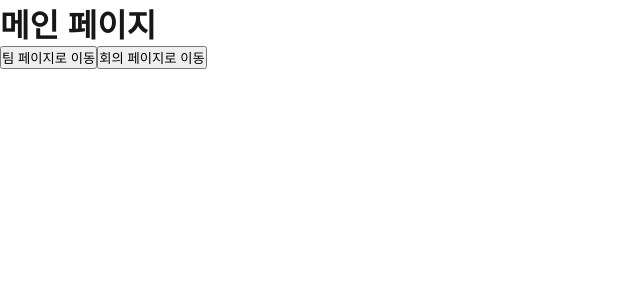
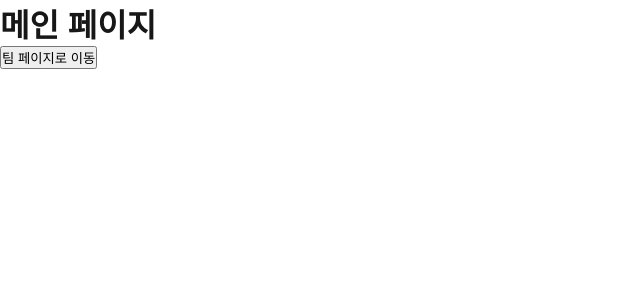
Before and after one commit to 25SYU-2nd-Project/front-end, a Next.js app: page /Main in a window 1280 px wide. Shown: the top 300 px of the page, without its empty margins (0-640 px from the left). Built offline with nearby package versions, Linux system fonts and the light colour scheme.

Commit message:
메인페이지 라우팅 다시 커밋

```diff
--- a/src/app/Main/page.tsx
+++ b/src/app/Main/page.tsx
@@ -11,10 +11,6 @@ export default function MainPage() {
       <button onClick={() => router.push('/team')}>
         팀 페이지로 이동
       </button>
-
-      <button onClick={() => router.push('/brief')}>
-        회의 페이지로 이동
-      </button>
     </div>
   )
 }
```
